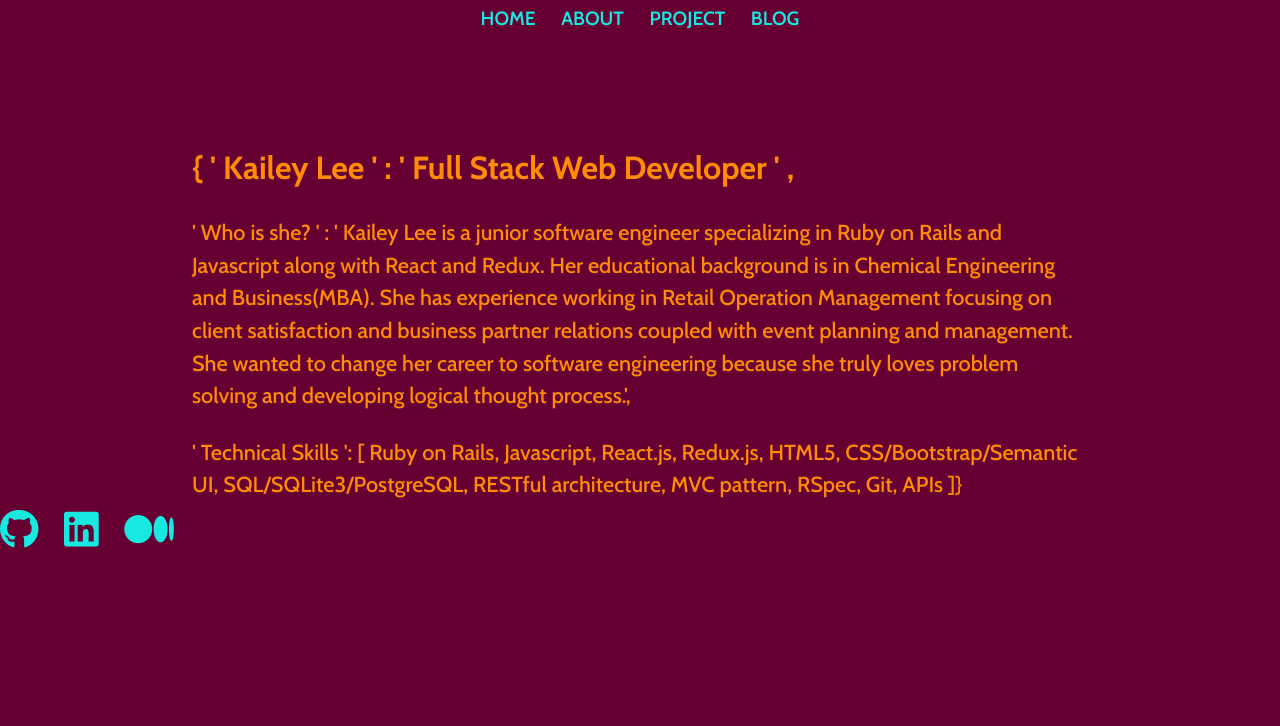
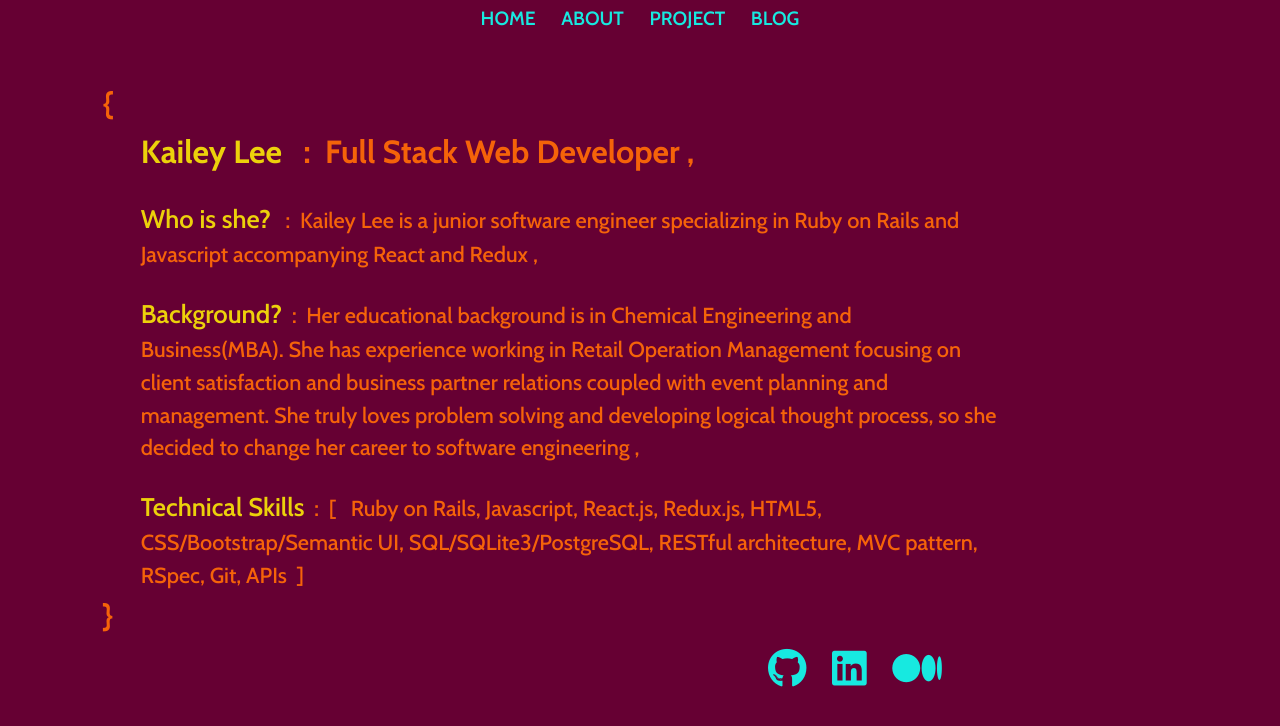
Before and after one commit to kailey16/kailey16.github.io, a React (Create React App) app: page /aboutme in a window 1280 px wide. Shown: the top 726 px of the page. Built offline with nearby package versions, Linux system fonts and the light colour scheme; a web font is replaced by a local one.

Commit message:
aboutme contents set up

```diff
--- a/src/AboutMe/AboutMe.js
+++ b/src/AboutMe/AboutMe.js
@@ -7,28 +7,34 @@ import '../style/AboutMe.css'
 const AboutMe = () => {
   return (
     <div id="aboutme">
+
       <div className="bio">
+        <p className="bioName">{`{`}</p>
         <p className="bioLine bioName">
-          {`{ ' Kailey Lee ' : ' Full Stack Web Developer ' ,`}
-        </p>
-
-        <p className="bioLine bioDetail">
-          {`' Who is she? ' : ' Kailey Lee is a junior software engineer specializing in Ruby on Rails and Javascript along with React and Redux. Her educational background is in Chemical Engineering and Business(MBA). She has experience working in Retail Operation Management focusing on client satisfaction and business partner relations coupled with event planning and management. She wanted to change her career to software engineering because she truly loves problem solving and developing logical thought process.', `}
+          <span className="colorYellow">Kailey Lee</span> &nbsp; : &nbsp;Full Stack Web Developer ,
         </p>
         <p className="bioLine bioDetail">
-          {`' Technical Skills ': [ Ruby on Rails, Javascript, React.js, Redux.js, HTML5, CSS/Bootstrap/Semantic UI, SQL/SQLite3/PostgreSQL, RESTful architecture, MVC pattern, RSpec, Git, APIs ]}`}
+          <span className="colorYellow bioStatus">Who is she?</span> &nbsp; : &nbsp;Kailey Lee is a junior software engineer specializing in Ruby on Rails and Javascript accompanying React and Redux ,
         </p>
+        <p className="bioLine bioDetail">
+          <span className="colorYellow bioStatus">Background?</span>&nbsp; : &nbsp;Her educational background is in Chemical Engineering and Business(MBA). She has experience working in Retail Operation Management focusing on client satisfaction and business partner relations coupled with event planning and management. She truly loves problem solving and developing logical thought process, so she decided to change her career to software engineering ,
+        </p>
+        <p className="bioLine bioDetail">
+          <span className="colorYellow bioStatus">Technical Skills</span>&nbsp; : &nbsp;[ &nbsp;&nbsp;Ruby on Rails, Javascript, React.js, Redux.js, HTML5, CSS/Bootstrap/Semantic UI, SQL/SQLite3/PostgreSQL, RESTful architecture, MVC pattern, RSpec, Git, APIs&nbsp; ]<br/>
+        </p>
+        <p className="bioName">{`}`}</p>
       </div>
+
 
       <div className="aboutmeIcons">
         <a target="_blank" rel="noopener noreferrer" href="https://github.com/kailey16">
-          <i class="fab fa-github aboutmeIcon" />
+          <i className="fab fa-github aboutmeIcon" />
         </a>
         <a target="_blank" rel="noopener noreferrer" href="https://www.linkedin.com/in/kaileyleemcintosh/">
-          <i class="fab fa-linkedin aboutmeIcon" />
+          <i className="fab fa-linkedin aboutmeIcon" />
         </a>
         <a target="_blank" rel="noopener noreferrer" href="https://medium.com/@klee.mcintosh">
-          <i class="fab fa-medium aboutmeIcon"></i>
+          <i className="fab fa-medium aboutmeIcon"></i>
         </a>
       </div>
 
--- a/src/style/AboutMe.css
+++ b/src/style/AboutMe.css
@@ -1,6 +1,6 @@
 #aboutme {
   background-color: #660033;
-  color: #FF8B06;
+  color: rgba(255, 106, 6, 0.938);
   width: 100vw;
   height: 100vh;
   position: fixed;
@@ -10,7 +10,7 @@
 .bio {
   width: 70vw;
   height: auto;
-  margin: 15vh 0 0 15vw;
+  margin: 10vh 0 0 8vw;
   font-size: 1.7vw;
   font-weight: 500;
 }
@@ -24,6 +24,10 @@
   font-weight: 700;
 }
 
+.bioLine.bioName {
+  padding-left: 3vw;
+}
+
 .bioStatus {
   font-size: 2vw;
   font-weight: 600;
@@ -32,15 +36,19 @@
 .bioDetail {
   font-size: 1.7vw;
   font-weight: 500;
+  padding: 3vh 0 0 3vw;
 }
 
-.bioLine {
-  padding-top: 3vh;
+.colorYellow {
+  color: rgba(255, 238, 6, 0.877);
 }
 
 
 
 
+.aboutmeIcons {
+  margin-left: 60vw;
+}
 
 .aboutmeIcons a {
   padding-right: 2vw;
```
